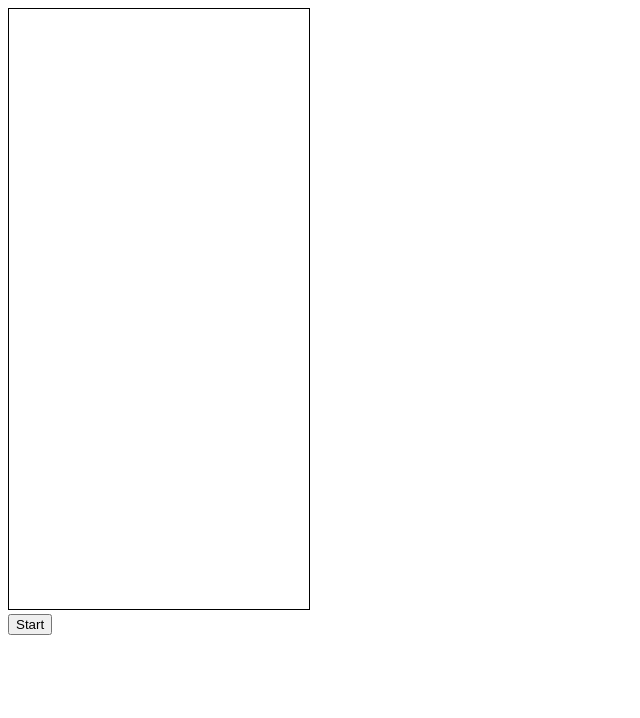
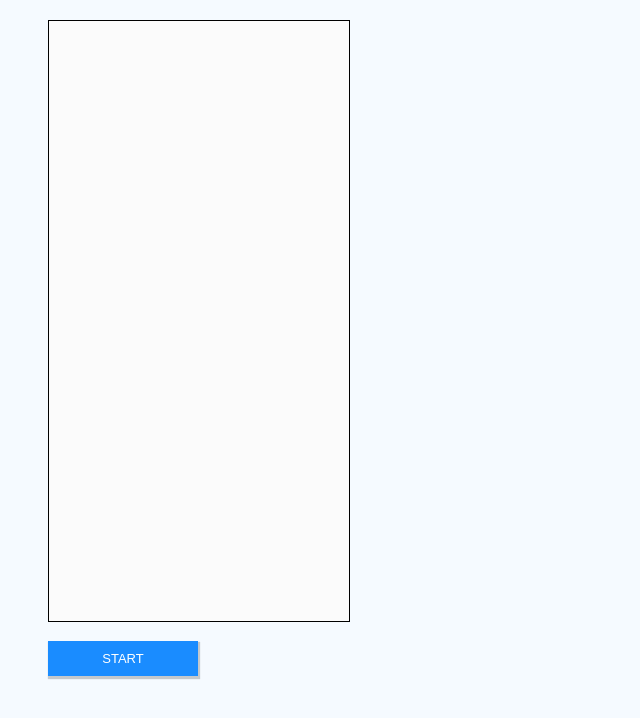
Before and after one commit to villez/xtris, a plain HTML site: page xtris.html in a window 1280 px wide. Shown: the whole page, without its empty margins (0-640 px from the left). Drawn offline with Linux system fonts and the light colour scheme.

Commit message:
adding basic styling via CSS

```diff
--- a/style.css
+++ b/style.css
@@ -1,3 +1,34 @@
 canvas {
     border: 1px solid black;
+    background-color: #fbfbfb;
 }
+
+body {
+    background-color: hsl(210, 100%, 98%);
+}
+
+#main {
+    margin: 20px 0 0 40px;
+}
+
+button {
+    width: 150px;
+    background-color: hsl(210, 100%, 55%);
+    color: white;
+    font-size: 13px;
+    text-transform: uppercase;
+    border: none;
+    margin: 15px 0 0 0;
+    padding: 10px 0;
+    box-shadow: 1px 2px 1px 1px rgba(0, 0, 0, 0.2);
+    cursor: pointer;
+}
+button:hover {
+    background-color: hsl(210, 100%, 40%);
+}
+button:active {
+    background-color: hsl(210, 100%, 30%);
+}
+button:focus {
+    outline: 0;
+}
--- a/xtris.html
+++ b/xtris.html
@@ -5,12 +5,14 @@
     <link rel="stylesheet" type="text/css" href="style.css" />
   </head>
   <body>
-    <div>
-      <canvas width="300" height="600" id="c"></canvas>
-    </div>
+    <div id="main">
+      <div id="game">
+        <canvas width="300" height="600" id="c"></canvas>
+      </div>
 
-    <div>
-      <button id="restart">Start</button>
+      <div id="controls">
+        <button id="restart">Start</button>
+      </div>
     </div>
 
     <script src="xtris.js"></script>
```
